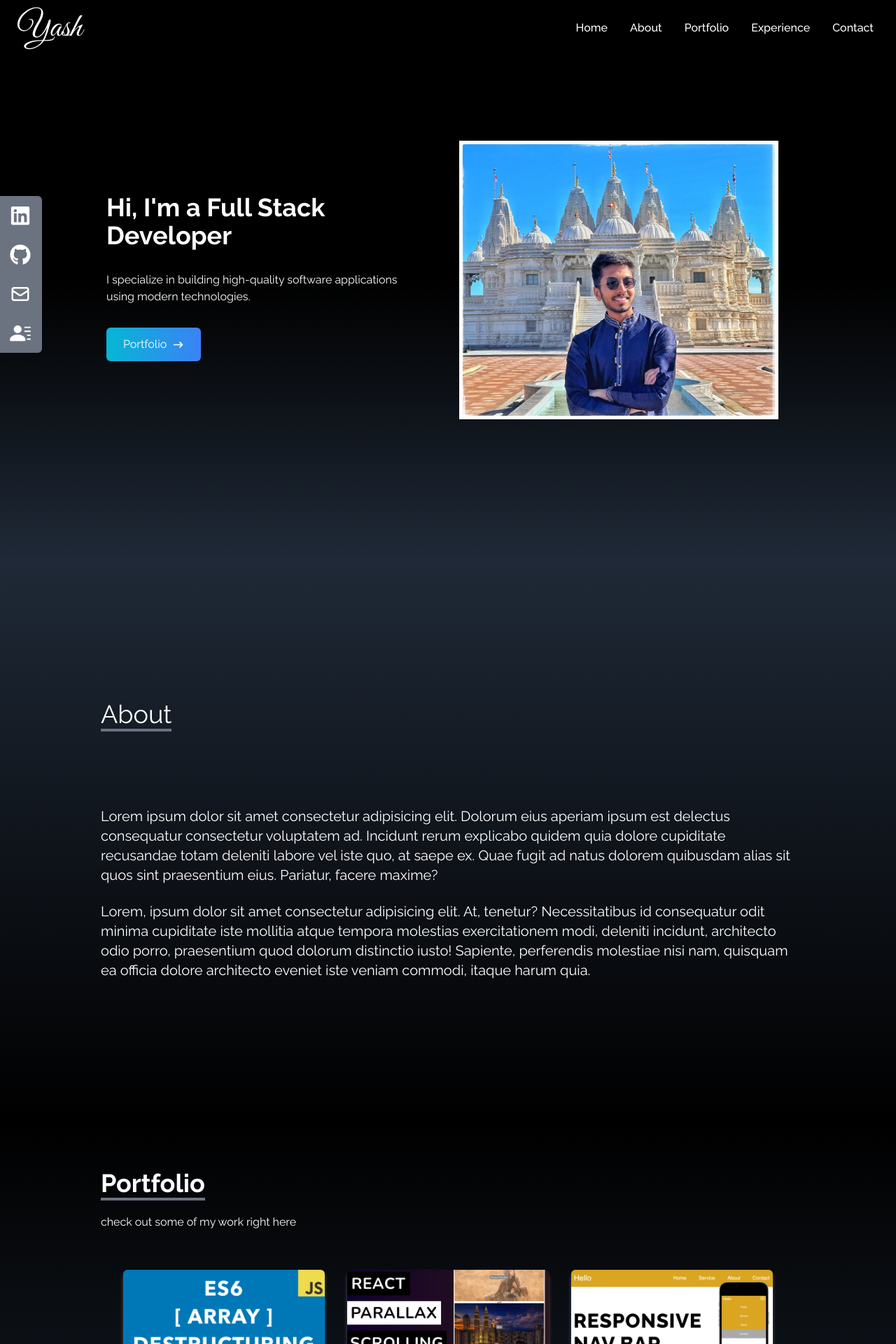
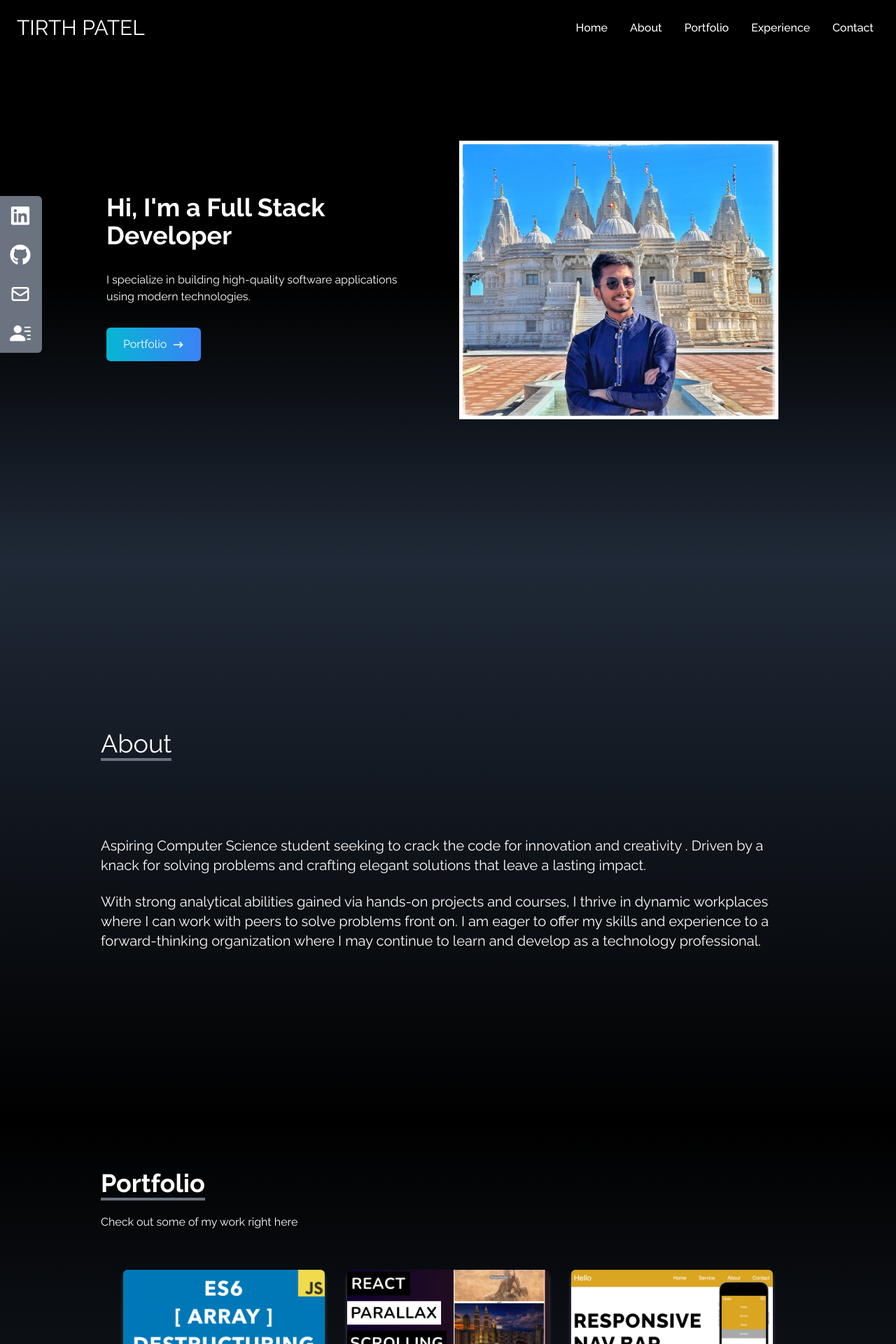
Before and after one commit to Tirthpatel13/TirthPortfolio, a React (Create React App) app: page / in a window 1280 px wide. Shown: the top 1920 px of the page at 70% size. Built offline with nearby package versions, Linux system fonts and the light colour scheme; the HTML template or start-up script is replaced by a standard one.

Commit message:
some changes to social link and navbar

```diff
--- a/src/components/About.jsx
+++ b/src/components/About.jsx
@@ -8,14 +8,12 @@ const About = () => {
                 <p className='text-4xl font bold inline border-b-4 border-gray-500'>About</p>
             </div>
             <p className='text-xl mt-20'>
-                Lorem ipsum dolor sit amet consectetur adipisicing elit. Dolorum eius aperiam ipsum est delectus consequatur consectetur voluptatem ad. Incidunt rerum explicabo quidem quia dolore cupiditate recusandae totam deleniti labore vel iste quo, at saepe ex. Quae fugit ad natus dolorem quibusdam alias sit quos sint praesentium eius. Pariatur, facere maxime?
-            </p>
+            Aspiring Computer Science student seeking to crack the code for innovation and creativity . Driven by a knack for solving problems and crafting elegant solutions that leave a lasting impact.</p>
 
             <br />
 
             <p className='text-xl'>
-                Lorem, ipsum dolor sit amet consectetur adipisicing elit. At, tenetur? Necessitatibus id consequatur odit minima cupiditate iste mollitia atque tempora molestias exercitationem modi, deleniti incidunt, architecto odio porro, praesentium quod dolorum distinctio iusto! Sapiente, perferendis molestiae nisi nam, quisquam ea officia dolore architecto eveniet iste veniam commodi, itaque harum quia.
-            </p>
+            With strong analytical abilities gained via hands-on projects and courses, I thrive in dynamic workplaces where I can work with peers to solve problems front on. I am eager to offer my skills and experience to a forward-thinking organization where I may continue to learn and develop as a technology professional. </p>
         </div>
     </div>
   )
--- a/src/components/NavBar.jsx
+++ b/src/components/NavBar.jsx
@@ -31,7 +31,7 @@ const NavBar = () => {
   return (
     <div className="flex justify-between items-center w-full h-20 px-4 text-white bg-black fixed">
       <div>
-        <h1 className="text-5xl font-signature ml-2">Yash</h1>
+        <h6 className="text-3xl font-Raleway ml-2">TIRTH PATEL</h6>
       </div>
 
       <ul className="hidden md:flex">
--- a/src/components/Portfolio.jsx
+++ b/src/components/Portfolio.jsx
@@ -42,7 +42,7 @@ const Portfolio = () => {
 
             <div className='pb-8'>
                 <p className='text-4xl font-bold inline border-b-4 border-gray-500'>Portfolio</p>
-                <p className='py-6'>check out some of my work right here</p>
+                <p className='py-6'>Check out some of my work right here</p>
             </div>
             <div  className='grid sm:grid-cols-2 md:grid-cols-3 gap-8 px-12 sm:px-8'>
                 {
--- a/src/components/SocialLinks.jsx
+++ b/src/components/SocialLinks.jsx
@@ -13,7 +13,7 @@ const SocialLinks = () => {
                 LinkedIn <FaLinkedin size={30} />
                 </>
             ),
-            href: 'https://www.linkedin.com/in/your-linkedin-profile/',
+            href: 'https://www.linkedin.com/in/tirth-p-4a4a84179/',
             style: 'rounded-tr-md',
             target: '_blank',
         },
@@ -24,7 +24,7 @@ const SocialLinks = () => {
                 GitHub <FaGithub size={30} />
                 </>
             ),
-            href: 'https://www.github.com',
+            href: 'https://github.com/Tirthpatel13?tab=repositories',
             target: '_blank',
         },
         {
```
